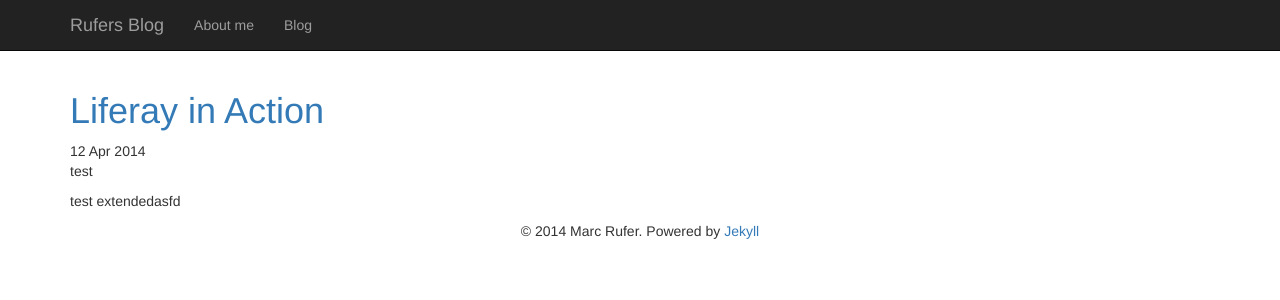
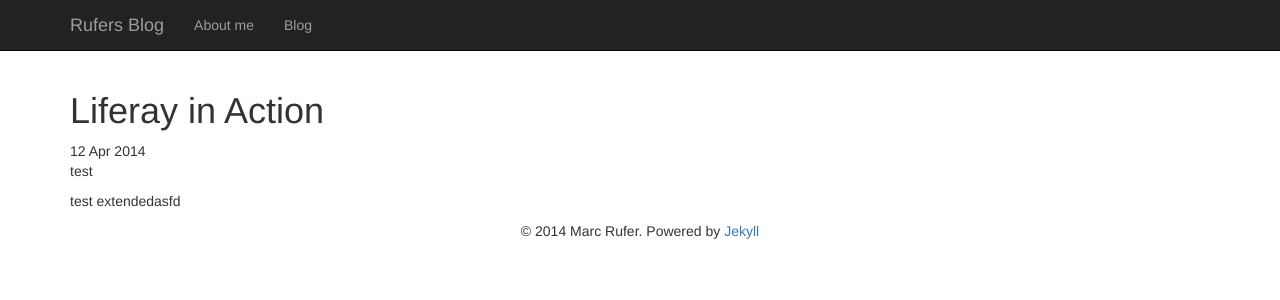
Before and after one commit to rufer7/rufer7.github.io, a Jekyll site: the page built from _posts/reader experience/2014-04-12-Liferay-in-Action.md, in a window 1280 px wide. Shown: the top 300 px of the page. Built offline with Jekyll 4.4.1, drawn with Linux system fonts in a browser that asks for light colours; nearby versions of some CDN libraries.

Commit message:
adjustments

```diff
--- a/_layouts/post.html
+++ b/_layouts/post.html
@@ -3,7 +3,7 @@ layout: default
 ---
 
 <div>
-    <h1><a href='{{page.url}}'>{{ page.title }}</a></h1>
+    <h1>{{ page.title }}</h1>
     <span>{{ page.date | date_to_string }}</span>
     <div>{{ content }}</div>
 </div>
--- a/_posts/reader-experience/2014-04-12-Liferay-in-Action.md
+++ b/_posts/reader experience/2014-04-12-Liferay-in-Action.md
@@ -1,6 +1,6 @@
 ---
 layout: post
-category: reader experience
+category: reader-experience
 title: Liferay in Action
 date: 12 Apr 2014
 tags: liferay book reader-experience
```
Also changed, not shown: _posts/reader experience/2014-06-26-Javascript-for-beginners.md (renamed from _posts/reader-experience/2014-06-26-Javascript-for-beginners.md, +1 -1 lines).
